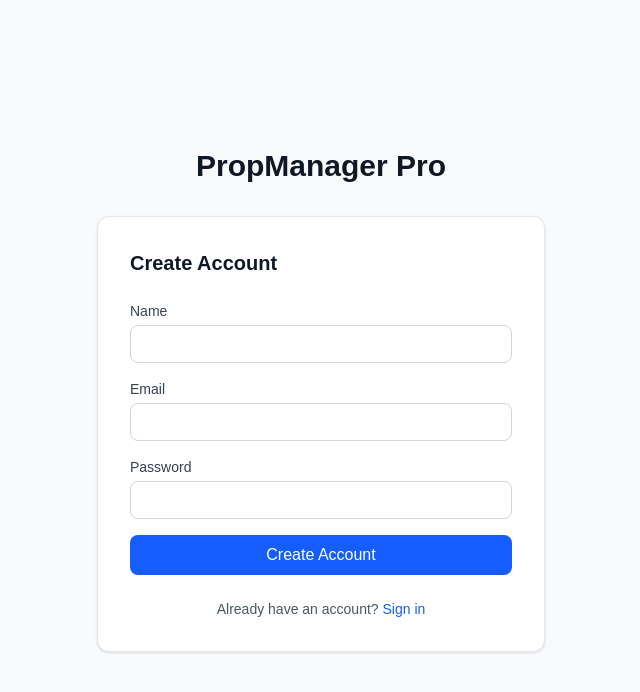
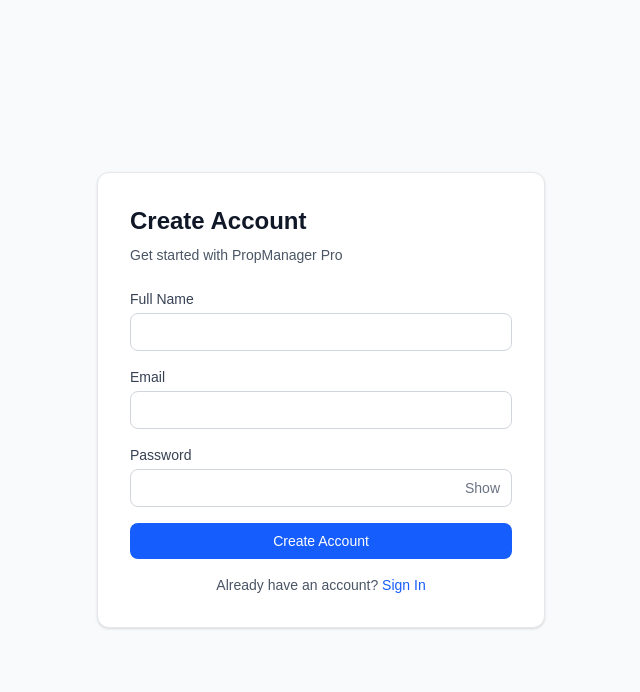
Before and after one commit to automationbyjohnpaul-oss/propmanagerpro, a Next.js app in the folder frontend/: page /register in a window 1280 px wide. Shown: the top 692 px of the page, without its empty margins (319-959 px from the left). Built offline with nearby package versions, Linux system fonts and the light colour scheme; no server answers.

Commit message:
ux: add show/hide password toggle

```diff
--- a/frontend/src/app/login/page.tsx
+++ b/frontend/src/app/login/page.tsx
@@ -1,6 +1,6 @@
 "use client";
 
-import { useState, FormEvent } from "react";
+import { useState } from "react";
 import Link from "next/link";
 import { useAuth } from "@/context/AuthContext";
 
@@ -8,10 +8,11 @@
   const { login } = useAuth();
   const [email, setEmail] = useState("");
   const [password, setPassword] = useState("");
+  const [showPassword, setShowPassword] = useState(false);
   const [error, setError] = useState<string | null>(null);
   const [loading, setLoading] = useState(false);
 
-  async function handleSubmit(e: FormEvent) {
+  async function handleSubmit(e: React.FormEvent) {
     e.preventDefault();
     setError(null);
     setLoading(true);
@@ -26,17 +27,18 @@
 
   return (
     <div className="min-h-screen flex items-center justify-center bg-gray-50 p-6">
-      <div className="max-w-md w-full">
-        <h1 className="text-3xl font-bold text-center text-gray-900 mb-8">
-          PropManager Pro
-        </h1>
-        <div className="bg-white rounded-xl shadow-sm border border-gray-200 p-8">
-          <h2 className="text-xl font-semibold text-gray-900 mb-6">Sign In</h2>
+      <div className="bg-white rounded-xl shadow-sm border border-gray-200 p-8 w-full max-w-md">
+        <h1 className="text-2xl font-bold text-gray-900 mb-2">Sign In</h1>
+        <p className="text-sm text-gray-600 mb-6">
+          Welcome back to PropManager Pro
+        </p>
+
         {error && (
-            <div className="bg-red-50 border border-red-200 rounded-lg p-4 mb-6">
-              <p className="text-red-700 text-sm">{error}</p>
+          <div className="bg-red-50 border border-red-200 text-red-700 rounded-lg p-3 mb-4 text-sm">
+            {error}
           </div>
         )}
+
         <form onSubmit={handleSubmit} className="space-y-4">
           <div>
             <label
@@ -61,34 +63,43 @@
             >
               Password
             </label>
+            <div className="relative">
               <input
-                type="password"
+                type={showPassword ? "text" : "password"}
                 id="password"
                 required
                 value={password}
                 onChange={(e) => setPassword(e.target.value)}
-                className="w-full border border-gray-300 rounded-lg px-4 py-2 text-sm focus:ring-2 focus:ring-blue-500 focus:border-blue-500 outline-none"
+                className="w-full border border-gray-300 rounded-lg px-4 py-2 pr-16 text-sm focus:ring-2 focus:ring-blue-500 focus:border-blue-500 outline-none"
               />
+              <button
+                type="button"
+                onClick={() => setShowPassword(!showPassword)}
+                className="absolute right-3 top-1/2 -translate-y-1/2 text-sm text-gray-500 hover:text-gray-700 cursor-pointer"
+              >
+                {showPassword ? "Hide" : "Show"}
+              </button>
+            </div>
           </div>
           <button
             type="submit"
             disabled={loading}
-              className="w-full bg-blue-600 text-white py-2 rounded-lg hover:bg-blue-700 disabled:opacity-50 transition-colors font-medium"
+            className="w-full bg-blue-600 text-white py-2 rounded-lg hover:bg-blue-700 transition-colors text-sm font-medium disabled:opacity-50"
           >
             {loading ? "Signing in..." : "Sign In"}
           </button>
         </form>
-          <p className="text-sm text-gray-600 text-center mt-6">
-            Don't have an account?{" "}
+
+        <p className="mt-4 text-sm text-center text-gray-600">
+          Don&apos;t have an account?{" "}
           <Link
             href="/register"
             className="text-blue-600 hover:text-blue-800 font-medium"
           >
-              Sign up
+            Sign Up
           </Link>
         </p>
       </div>
     </div>
-    </div>
   );
 }
--- a/frontend/src/app/register/page.tsx
+++ b/frontend/src/app/register/page.tsx
@@ -1,6 +1,6 @@
 "use client";
 
-import { useState, FormEvent } from "react";
+import { useState } from "react";
 import Link from "next/link";
 import { useAuth } from "@/context/AuthContext";
 
@@ -9,10 +9,11 @@
   const [name, setName] = useState("");
   const [email, setEmail] = useState("");
   const [password, setPassword] = useState("");
+  const [showPassword, setShowPassword] = useState(false);
   const [error, setError] = useState<string | null>(null);
   const [loading, setLoading] = useState(false);
 
-  async function handleSubmit(e: FormEvent) {
+  async function handleSubmit(e: React.FormEvent) {
     e.preventDefault();
     setError(null);
     setLoading(true);
@@ -27,26 +28,27 @@
 
   return (
     <div className="min-h-screen flex items-center justify-center bg-gray-50 p-6">
-      <div className="max-w-md w-full">
-        <h1 className="text-3xl font-bold text-center text-gray-900 mb-8">
-          PropManager Pro
+      <div className="bg-white rounded-xl shadow-sm border border-gray-200 p-8 w-full max-w-md">
+        <h1 className="text-2xl font-bold text-gray-900 mb-2">
+          Create Account
         </h1>
-        <div className="bg-white rounded-xl shadow-sm border border-gray-200 p-8">
-          <h2 className="text-xl font-semibold text-gray-900 mb-6">
-            Create Account
-          </h2>
+        <p className="text-sm text-gray-600 mb-6">
+          Get started with PropManager Pro
+        </p>
+
         {error && (
-            <div className="bg-red-50 border border-red-200 rounded-lg p-4 mb-6">
-              <p className="text-red-700 text-sm">{error}</p>
+          <div className="bg-red-50 border border-red-200 text-red-700 rounded-lg p-3 mb-4 text-sm">
+            {error}
           </div>
         )}
+
         <form onSubmit={handleSubmit} className="space-y-4">
           <div>
             <label
               htmlFor="name"
               className="block text-sm font-medium text-gray-700 mb-1"
             >
-                Name
+              Full Name
             </label>
             <input
               type="text"
@@ -80,35 +82,44 @@
             >
               Password
             </label>
+            <div className="relative">
               <input
-                type="password"
+                type={showPassword ? "text" : "password"}
                 id="password"
                 required
                 minLength={8}
                 value={password}
                 onChange={(e) => setPassword(e.target.value)}
-                className="w-full border border-gray-300 rounded-lg px-4 py-2 text-sm focus:ring-2 focus:ring-blue-500 focus:border-blue-500 outline-none"
+                className="w-full border border-gray-300 rounded-lg px-4 py-2 pr-16 text-sm focus:ring-2 focus:ring-blue-500 focus:border-blue-500 outline-none"
               />
+              <button
+                type="button"
+                onClick={() => setShowPassword(!showPassword)}
+                className="absolute right-3 top-1/2 -translate-y-1/2 text-sm text-gray-500 hover:text-gray-700 cursor-pointer"
+              >
+                {showPassword ? "Hide" : "Show"}
+              </button>
+            </div>
           </div>
           <button
             type="submit"
             disabled={loading}
-              className="w-full bg-blue-600 text-white py-2 rounded-lg hover:bg-blue-700 disabled:opacity-50 transition-colors font-medium"
+            className="w-full bg-blue-600 text-white py-2 rounded-lg hover:bg-blue-700 transition-colors text-sm font-medium disabled:opacity-50"
           >
             {loading ? "Creating account..." : "Create Account"}
           </button>
         </form>
-          <p className="text-sm text-gray-600 text-center mt-6">
+
+        <p className="mt-4 text-sm text-center text-gray-600">
           Already have an account?{" "}
           <Link
             href="/login"
             className="text-blue-600 hover:text-blue-800 font-medium"
           >
-              Sign in
+            Sign In
           </Link>
         </p>
       </div>
     </div>
-    </div>
   );
 }
```
Lines whose indentation alone changed are shown as unchanged.
